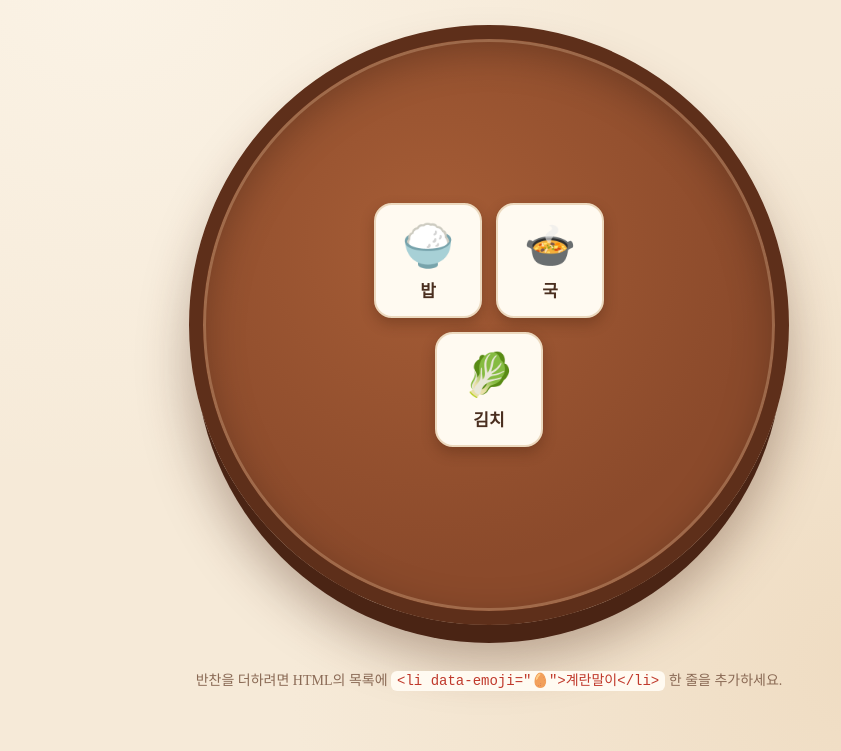
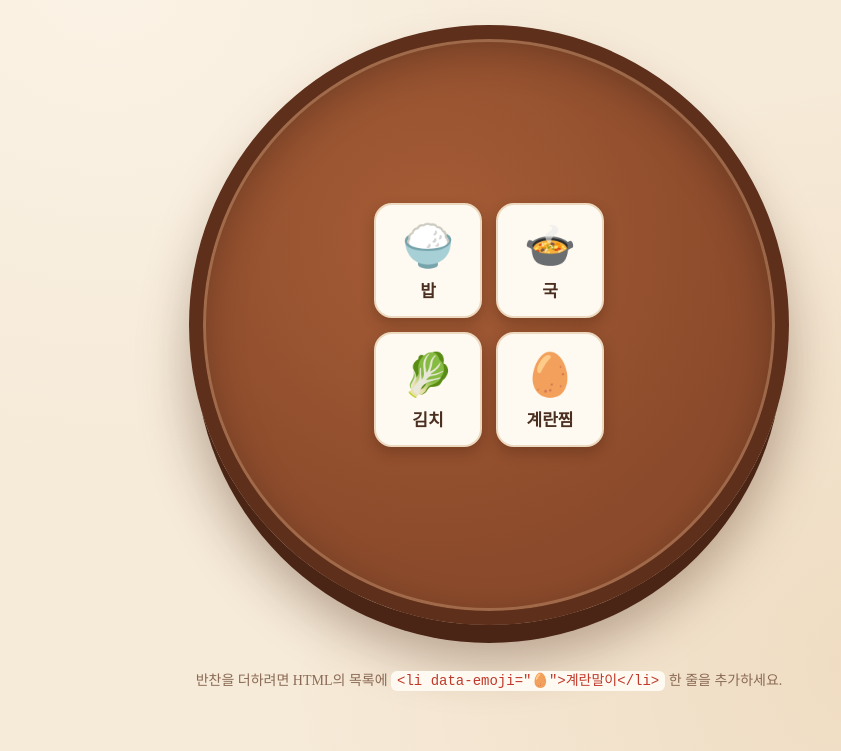
Before and after one commit to 72parkyunsuk-dev/bapsang02, a plain HTML site: page index.html in a window 1280 px wide. Shown: the part 124-875 px from the top of the page, without its empty margins (151-992 px from the left). Drawn offline with Linux system fonts and the light colour scheme.

Commit message:
계란찜 추가

```diff
--- a/index.html
+++ b/index.html
@@ -113,6 +113,7 @@
       <li data-emoji="🍚">밥</li>
       <li data-emoji="🍲">국</li>
       <li data-emoji="🥬">김치</li>
+      <li data-emoji="🥚">계란찜</li>
     </ul>
   </div>
 
```
